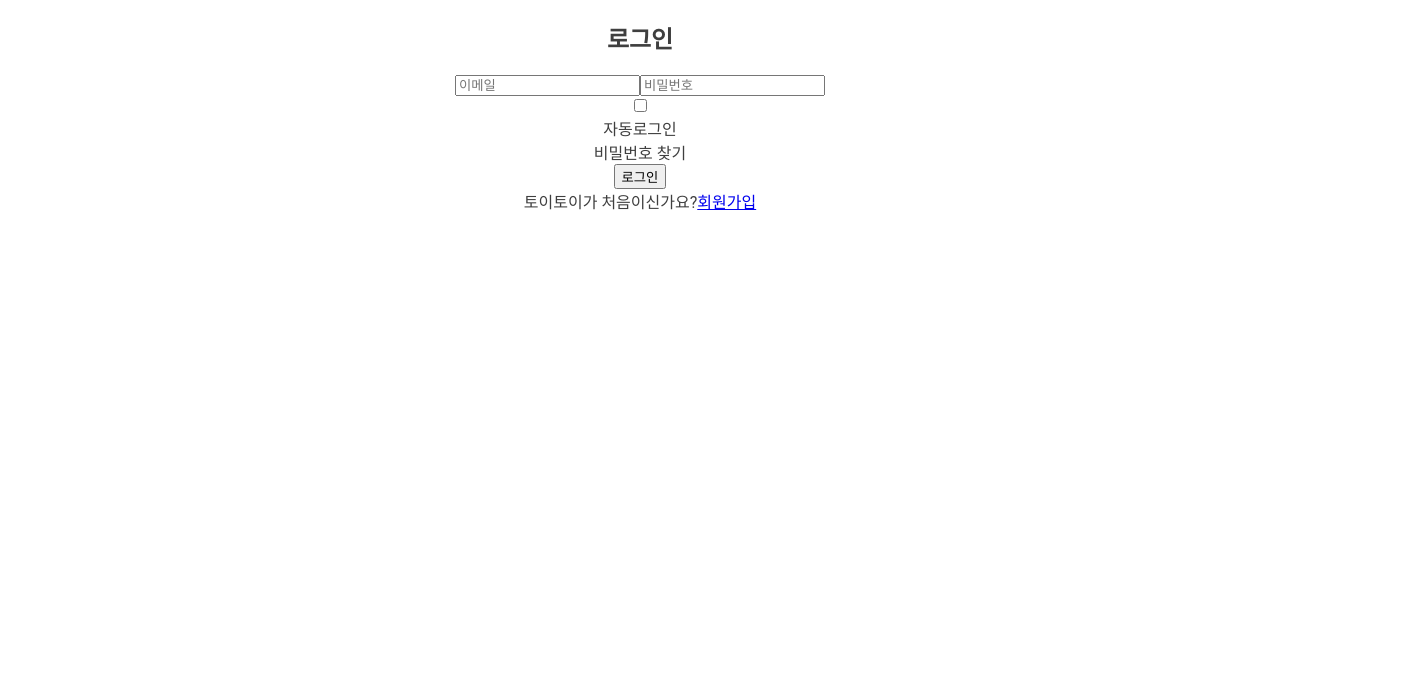
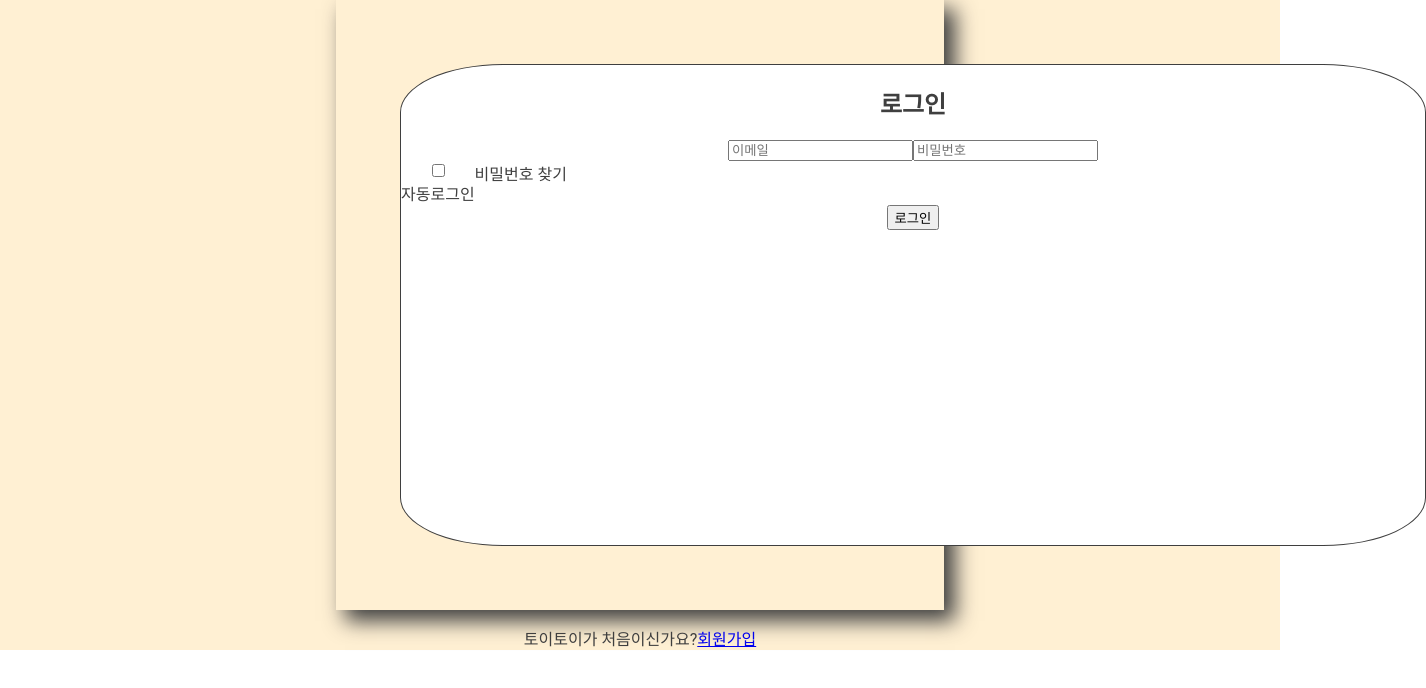
Before and after one commit to honghyeong/react-toytoy-platform, a React (Create React App) app: page /users/signin in a window 1280 px wide. Shown: the top 688 px of the page, 1426 px wide, since content can reach past the window. Built offline with nearby package versions, Linux system fonts and the light colour scheme.

Commit message:
feat: 유저 로그인

```diff
--- a/src/components/UserSignIn.js
+++ b/src/components/UserSignIn.js
@@ -36,13 +36,14 @@
                 <div className="card login-card">
                   <div className="card-body">
                     <h2 className="text-center">로그인</h2>
-                    <form>
+                    <form className="form-group">
                       <input
                         type="text"
                         name="email"
                         placeholder="이메일"
                         value={email}
                         onChange={onChange}
+                        className="form-control"
                       />
                       <input
                         type="text"
@@ -50,16 +51,25 @@
                         placeholder="비밀번호"
                         value={password}
                         onChange={onChange}
+                        className="form-control"
                       />
                       <div className="split">
+                        <div className="left">
+                          <div className="custom-checkbox">
+                            <label>
                               <input
                                 className="checkbox"
                                 type="checkbox"
                                 onClick={toggleCheck}
                                 checked={check}
                               />
-                        <div className="left">자동로그인</div>
+                            </label>
+                          </div>
+                          <div className="custom-autologin">자동로그인</div>
+                        </div>
                         <div className="right">비밀번호 찾기</div>
+                      </div>
+                      <div className="user-login">
                         <button type="submit">로그인</button>
                       </div>
                     </form>
--- a/src/css/UserSignIn.scss
+++ b/src/css/UserSignIn.scss
@@ -0,0 +1,32 @@
+.layout-default .page-login {
+  background-color: #fff0d3;
+}
+
+.card-body {
+  border-radius: 10%;
+  border: 1px solid #3f3f3f;
+  width: 80vw;
+  height: 60vh;
+  background-color: white;
+}
+
+.split {
+  display: flex;
+}
+
+.login-card {
+  width: 30rem;
+  padding: 4rem;
+  margin: 0 auto 1rem;
+  border: none;
+  box-shadow: 10px 10px 20px 1px;
+  &.form-group {
+    &input {
+      border: none;
+      border-bottom: 1px solid #dedee6;
+    }
+  }
+}
+
+.form-control {
+}
```
Lines whose indentation alone changed are shown as unchanged.
